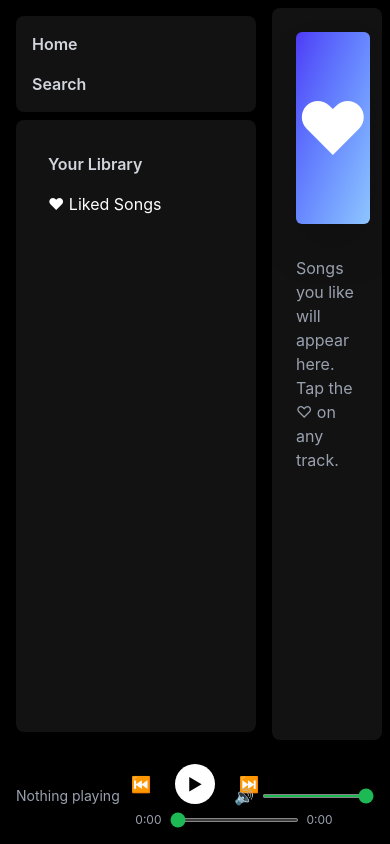
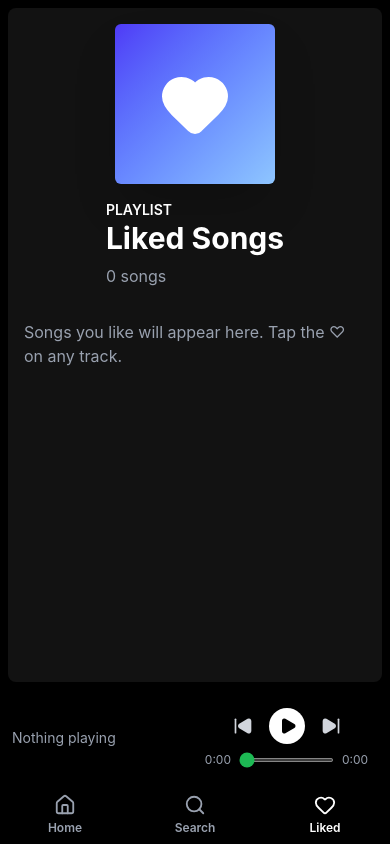
Before and after one commit to anatakehara/spotify-clone, a React (Vite) app: page /liked in a window 390 px wide. Built offline with nearby package versions, Linux system fonts and the light colour scheme.

Commit message:
fix: replace all icons with lucide-react and mobile layout

```diff
--- a/package.json
+++ b/package.json
@@ -11,6 +11,7 @@
   },
   "dependencies": {
     "@tailwindcss/vite": "^4.3.5",
+    "lucide-react": "^1.70.0",
     "react": "^19.3.1",
     "react-dom": "^19.3.1",
     "react-router-dom": "^7.18.5",
--- a/src/App.jsx
+++ b/src/App.jsx
@@ -5,6 +5,7 @@ import Home from "./pages/Home"
 import Search from "./pages/Search"
 import Playlist from "./pages/Playlist"
 import LikedSongs from "./pages/LikedSongs"
+import MobileNav from "./components/MobileNav"
 
 function App() {
   return (
@@ -12,7 +13,7 @@ function App() {
       <div className="flex flex-1 gap-2 overflow-hidden p-2">
         <Sidebar />
 
-        <main className="flex-1 overflow-y-auto rounded-lg bg-[#121212] p-6">
+        <main className="flex-1 overflow-y-auto rounded-lg bg-[#121212] p-4 md:p-6">
           <Routes>
             <Route path="/" element={<Home />} />
             <Route path="/search" element={<Search />} />
@@ -23,6 +24,7 @@ function App() {
       </div>
 
       <Player />
+      <MobileNav />
     </div>
   )
 }
--- a/src/components/LikeButton.jsx
+++ b/src/components/LikeButton.jsx
@@ -1,3 +1,4 @@
+import { Heart } from "lucide-react"
 import { useLikes } from "../context/LikesContext"
 
 function LikeButton({ trackId, className = "" }) {
@@ -12,13 +13,13 @@ function LikeButton({ trackId, className = "" }) {
   return (
     <button
       onClick={handleClick}
-      className={`text-lg transition hover:scale-110 ${
+      className={`transition hover:scale-110 ${
         liked ? "text-[#1DB954]" : "text-gray-400 hover:text-white"
       } ${className}`}
       aria-label={liked ? "Remove from Liked Songs" : "Add to Liked Songs"}
       aria-pressed={liked}
     >
-      {liked ? "♥" : "♡"}
+      <Heart size={18} fill={liked ? "currentColor" : "none"} />
     </button>
   )
 }
--- /dev/null
+++ b/src/components/MobileNav.jsx
@@ -0,0 +1,29 @@
+import { NavLink } from "react-router-dom"
+import { Home, Search, Heart } from "lucide-react"
+
+function MobileNav() {
+  const linkClass = ({ isActive }) =>
+    `flex flex-1 flex-col items-center gap-1 py-2 text-xs font-semibold ${
+      isActive ? "text-white" : "text-gray-400"
+    }`
+
+  return (
+    <nav className="flex bg-black md:hidden">
+      <NavLink to="/" className={linkClass}>
+        <Home size={22} />
+        Home
+      </NavLink>
+      <NavLink to="/search" className={linkClass}>
+        <Search size={22} />
+        Search
+      </NavLink>
+      <NavLink to="/liked" className={linkClass}>
+        <Heart size={22} />
+        Liked
+      </NavLink>
+    </nav>
+  )
+
+}
+
+export default MobileNav
--- a/src/components/Player.jsx
+++ b/src/components/Player.jsx
@@ -1,5 +1,6 @@
 import { usePlayer } from "../context/PlayerContext"
 import { formatTime } from "../utils/formatTime"
+import { Play, Pause, SkipBack, SkipForward, Volume2, VolumeX } from "lucide-react"
 
 function Player() {
   const {
@@ -16,8 +17,8 @@ function Player() {
   } = usePlayer()
 
   return (
-    <footer className="flex h-24 items-center justify-between bg-black px-4">
-      <div className="flex w-1/3 items-center gap-3 text-white">
+    <footer className="flex h-24 items-center justify-between gap-3 bg-black px-3 md:px-4">
+      <div className="flex w-1/2 items-center gap-3 text-white md:w-1/3">
         {currentTrack ? (
           <>
             <img
@@ -35,29 +36,43 @@ function Player() {
             </div>
           </>
         ) : (
-          <p className="text-sm text-gray-400">Nothing playing</p>
+          <p className="truncate text-sm text-gray-400">Nothing playing</p>
         )}
       </div>
 
-      <div className="flex w-1/3 flex-col items-center gap-2 text-white">
-        <div className="flex items-center gap-6">
-          <button onClick={previous} className="hover:scale-105" aria-label="Previous">
-            ⏮
+      <div className="flex w-1/2 flex-col items-center gap-2 text-white md:w-1/3">
+        <div className="flex items-center gap-4 md:gap-6">
+          <button
+            onClick={previous}
+            className="text-gray-300 hover:text-white"
+            aria-label="Previous"
+          >
+            <SkipBack size={20} fill="currentColor" />
           </button>
+
           <button
             onClick={togglePlay}
-            className="flex h-10 w-10 items-center justify-center rounded-full bg-white text-black hover:scale-105"
+            className="flex h-9 w-9 items-center justify-center rounded-full bg-white text-black hover:scale-105 md:h-10 md:w-10"
             aria-label={playing ? "Pause" : "Play"}
           >
-            {playing ? "⏸" : "▶"}
+            {playing ? (
+              <Pause size={18} fill="currentColor" />
+            ) : (
+              <Play size={18} fill="currentColor" className="ml-0.5" />
+            )}
           </button>
-          <button onClick={next} className="hover:scale-105" aria-label="Next">
-            ⏭
+
+          <button
+            onClick={next}
+            className="text-gray-300 hover:text-white"
+            aria-label="Next"
+          >
+            <SkipForward size={20} fill="currentColor" />
           </button>
         </div>
 
         <div className="flex w-full items-center gap-2 text-xs text-gray-400">
-          <span className="w-10 text-right">{formatTime(currentTime)}</span>
+          <span className="w-9 shrink-0 text-right">{formatTime(currentTime)}</span>
           <input
             type="range"
             min={0}
@@ -65,15 +80,15 @@ function Player() {
             step={0.1}
             value={currentTime}
             onChange={(e) => seek(Number(e.target.value))}
-            className="h-1 flex-1 cursor-pointer accent-[#1DB954]"
+            className="h-1 min-w-0 flex-1 cursor-pointer accent-[#1DB954]"
             aria-label="Progress"
           />
-          <span className="w-10">{formatTime(duration)}</span>
+          <span className="w-9 shrink-0">{formatTime(duration)}</span>
         </div>
       </div>
 
-      <div className="flex w-1/3 items-center justify-end gap-2 text-white">
-        <span aria-hidden="true">{volume === 0 ? "🔇" : "🔊"}</span>
+      <div className="hidden w-1/3 items-center justify-end gap-2 text-white md:flex">
+        {volume === 0 ? <VolumeX size={20} /> : <Volume2 size={20} />}
         <input
           type="range"
           min={0}
--- a/src/components/PlaylistCard.jsx
+++ b/src/components/PlaylistCard.jsx
@@ -1,6 +1,7 @@
 import { Link } from "react-router-dom"
 import { usePlayer } from "../context/PlayerContext"
 import { tracks } from "../data/tracks"
+import { Play } from "lucide-react"
 
 function PlaylistCard({ playlist }) {
   const { playTracks } = usePlayer()
@@ -29,10 +30,10 @@ function PlaylistCard({ playlist }) {
 
         <button
           onClick={handlePlay}
-          className="absolute right-2 bottom-2 flex h-12 w-12 translate-y-2 items-center justify-center rounded-full bg-[#1DB954] text-xl text-black opacity-0 shadow-xl transition-all group-hover:translate-y-0 group-hover:opacity-100 hover:scale-105"
+          className="absolute right-2 bottom-2 flex h-12 w-12 translate-y-2 items-center justify-center rounded-full bg-[#1DB954] text-black opacity-0 shadow-xl transition-all group-hover:translate-y-0 group-hover:opacity-100 hover:scale-105"
           aria-label={`Play ${playlist.name}`}
         >
-          ▶
+          <Play size={22} fill="currentColor" className="ml-0.5" />
         </button>
       </div>
 
--- a/src/components/Sidebar.jsx
+++ b/src/components/Sidebar.jsx
@@ -1,20 +1,25 @@
 import { NavLink } from "react-router-dom"
+import { Home, Search, Library, Heart } from "lucide-react"
 
 function Sidebar() {
   const linkClass = ({ isActive }) =>
-    isActive ? "text-white" : "text-gray-300 hover:text-white"
+    `flex items-center gap-3 ${
+      isActive ? "text-white" : "text-gray-300 hover:text-white"
+    }`
 
   return (
-    <aside className="flex w-64 flex-col gap-2 rounded-lg bg-black p-2">
+    <aside className="hidden w-64 flex-col gap-2 rounded-lg bg-black p-2 md:flex">
       <nav className="rounded-lg bg-[#121212] p-4">
         <ul className="flex flex-col gap-4 font-semibold">
           <li>
             <NavLink to="/" className={linkClass}>
+              <Home size={22} />
               Home
             </NavLink>
           </li>
           <li>
             <NavLink to="/search" className={linkClass}>
+              <Search size={22} />
               Search
             </NavLink>
           </li>
@@ -22,12 +27,14 @@ function Sidebar() {
       </nav>
 
       <div className="flex-1 rounded-lg bg-[#121212] p-4">
-        <div className="flex-1 rounded-lg bg-[#121212] p-4">
-          <h2 className="mb-4 font-semibold text-gray-300">Your Library</h2>
-          <NavLink to="/liked" className={linkClass}>
-            ♥ Liked Songs
-          </NavLink>
-        </div>
+        <h2 className="mb-4 flex items-center gap-3 font-semibold text-gray-300">
+          <Library size={22} />
+          Your Library
+        </h2>
+        <NavLink to="/liked" className={linkClass}>
+          <Heart size={18} />
+          Liked Songs
+        </NavLink>
       </div>
     </aside>
   )
--- a/src/pages/LikedSongs.jsx
+++ b/src/pages/LikedSongs.jsx
@@ -2,6 +2,7 @@ import TrackRow from "../components/TrackRow"
 import { useLikes } from "../context/LikesContext"
 import { usePlayer } from "../context/PlayerContext"
 import { tracks } from "../data/tracks"
+import { Heart } from "lucide-react"
 
 function LikedSongs() {
   const { likedIds } = useLikes()
@@ -11,13 +12,13 @@ function LikedSongs() {
 
   return (
     <section>
-      <div className="mb-8 flex items-end gap-6">
-        <div className="flex h-48 w-48 items-center justify-center rounded-md bg-gradient-to-br from-indigo-600 to-blue-300 text-7xl shadow-2xl">
-          ♥
+      <div className="mb-8 flex flex-col items-center gap-4 md:flex-row md:items-end md:gap-6">
+        <div className="flex h-40 w-40 items-center justify-center rounded-md bg-gradient-to-br from-indigo-600 to-blue-300 shadow-2xl md:h-48 md:w-48">
+          <Heart size={72} fill="white" className="text-white" />
         </div>
         <div>
           <p className="text-sm font-semibold uppercase">Playlist</p>
-          <h1 className="text-5xl font-bold">Liked Songs</h1>
+          <h1 className="text-3xl font-bold md:text-5xl">Liked Songs</h1>
           <p className="mt-2 text-gray-400">{likedTracks.length} songs</p>
         </div>
       </div>
--- a/src/pages/Playlist.jsx
+++ b/src/pages/Playlist.jsx
@@ -19,15 +19,15 @@ function Playlist() {
 
   return (
     <section>
-      <div className="mb-8 flex items-end gap-6">
+      <div className="mb-8 flex flex-col items-center gap-4 md:flex-row md:items-end md:gap-6">
         <img
           src={playlist.cover}
           alt={playlist.name}
-          className="h-48 w-48 rounded-md object-cover shadow-2xl"
+          className="h-40 w-40 rounded-md object-cover shadow-2xl md:h-48 md:w-48"
         />
         <div>
           <p className="text-sm font-semibold uppercase">Playlist</p>
-          <h1 className="text-5xl font-bold">{playlist.name}</h1>
+          <h1 className="text-3xl font-bold md:text-5xl">{playlist.name}</h1>
           <p className="mt-2 text-gray-400">{playlist.description}</p>
         </div>
       </div>
```
Also changed, not shown: 1 other file (tests, documents, lock files or other folders).
